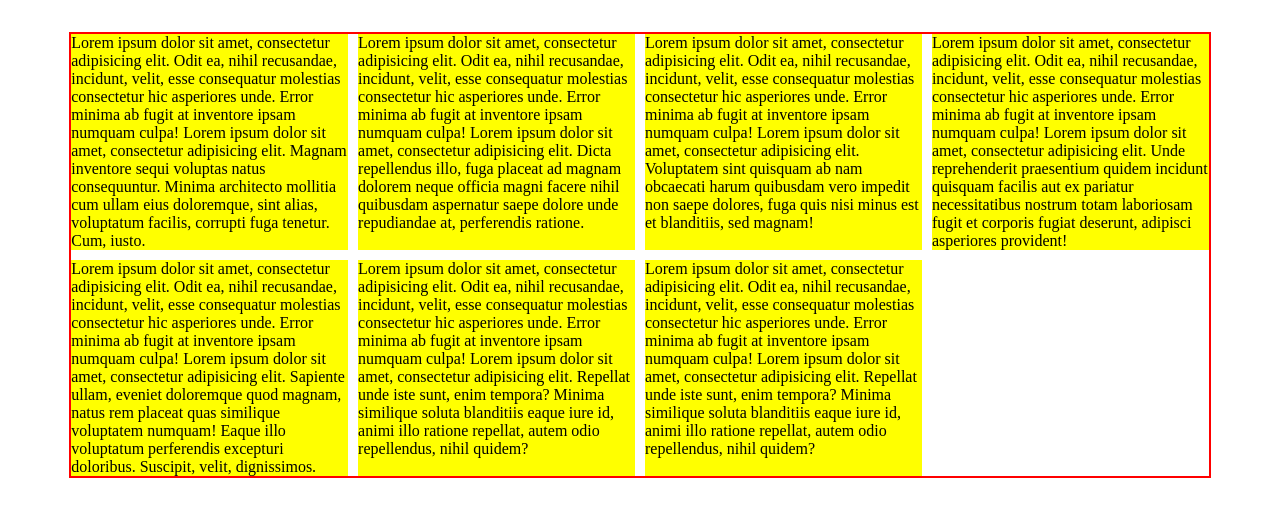
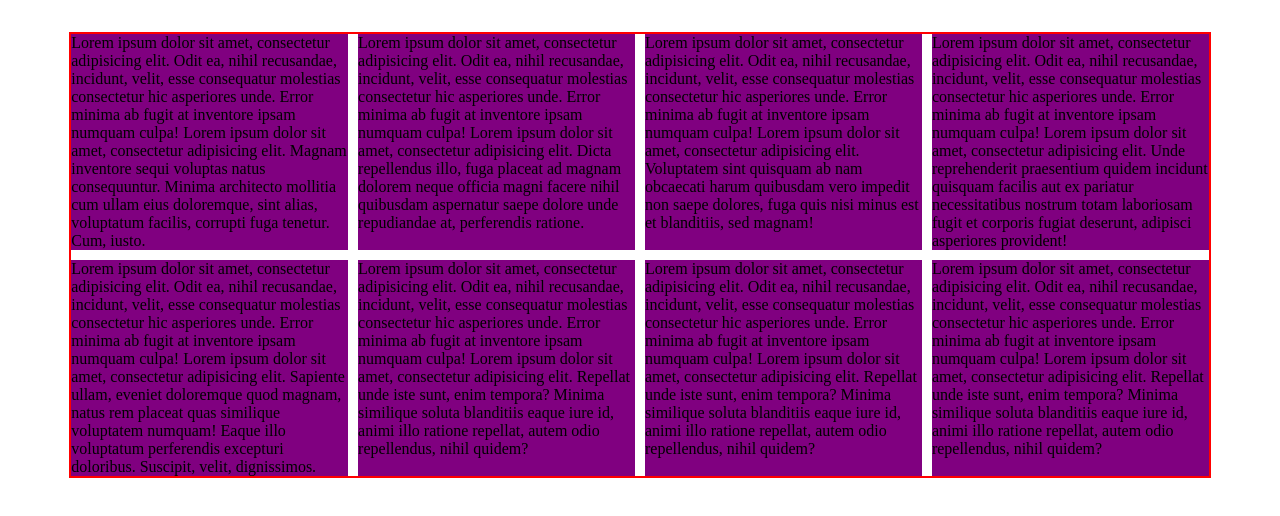
Before and after one commit to Comunidad-web/CSS-GRID, a plain HTML site: page index.html in a window 1280 px wide. Drawn offline with Linux system fonts and the light colour scheme.

Commit message:
Cambiamos de color a los bloques (a purpura) y agregamos un bloque más

```diff
--- a/index.html
+++ b/index.html
@@ -20,7 +20,7 @@
 		p {
 			width: calc(25% - 10px);
 			margin: 5px;
-			background-color: yellow;
+			background-color: purple;
 		}
 
 		@supports (grid-template-columns: initial) {
@@ -48,6 +48,7 @@
 			<p>Lorem ipsum dolor sit amet, consectetur adipisicing elit. Odit ea, nihil recusandae, incidunt, velit, esse consequatur molestias consectetur hic asperiores unde. Error minima ab fugit at inventore ipsam numquam culpa! Lorem ipsum dolor sit amet, consectetur adipisicing elit. Sapiente ullam, eveniet doloremque quod magnam, natus rem placeat quas similique voluptatem numquam! Eaque illo voluptatum perferendis excepturi doloribus. Suscipit, velit, dignissimos.</p>
 			<p>Lorem ipsum dolor sit amet, consectetur adipisicing elit. Odit ea, nihil recusandae, incidunt, velit, esse consequatur molestias consectetur hic asperiores unde. Error minima ab fugit at inventore ipsam numquam culpa! Lorem ipsum dolor sit amet, consectetur adipisicing elit. Repellat unde iste sunt, enim tempora? Minima similique soluta blanditiis eaque iure id, animi illo ratione repellat, autem odio repellendus, nihil quidem?</p>
 			<p>Lorem ipsum dolor sit amet, consectetur adipisicing elit. Odit ea, nihil recusandae, incidunt, velit, esse consequatur molestias consectetur hic asperiores unde. Error minima ab fugit at inventore ipsam numquam culpa! Lorem ipsum dolor sit amet, consectetur adipisicing elit. Repellat unde iste sunt, enim tempora? Minima similique soluta blanditiis eaque iure id, animi illo ratione repellat, autem odio repellendus, nihil quidem?</p>
+			<p>Lorem ipsum dolor sit amet, consectetur adipisicing elit. Odit ea, nihil recusandae, incidunt, velit, esse consequatur molestias consectetur hic asperiores unde. Error minima ab fugit at inventore ipsam numquam culpa! Lorem ipsum dolor sit amet, consectetur adipisicing elit. Repellat unde iste sunt, enim tempora? Minima similique soluta blanditiis eaque iure id, animi illo ratione repellat, autem odio repellendus, nihil quidem?</p>
 		</div>
 	</div>
 </body>
```
